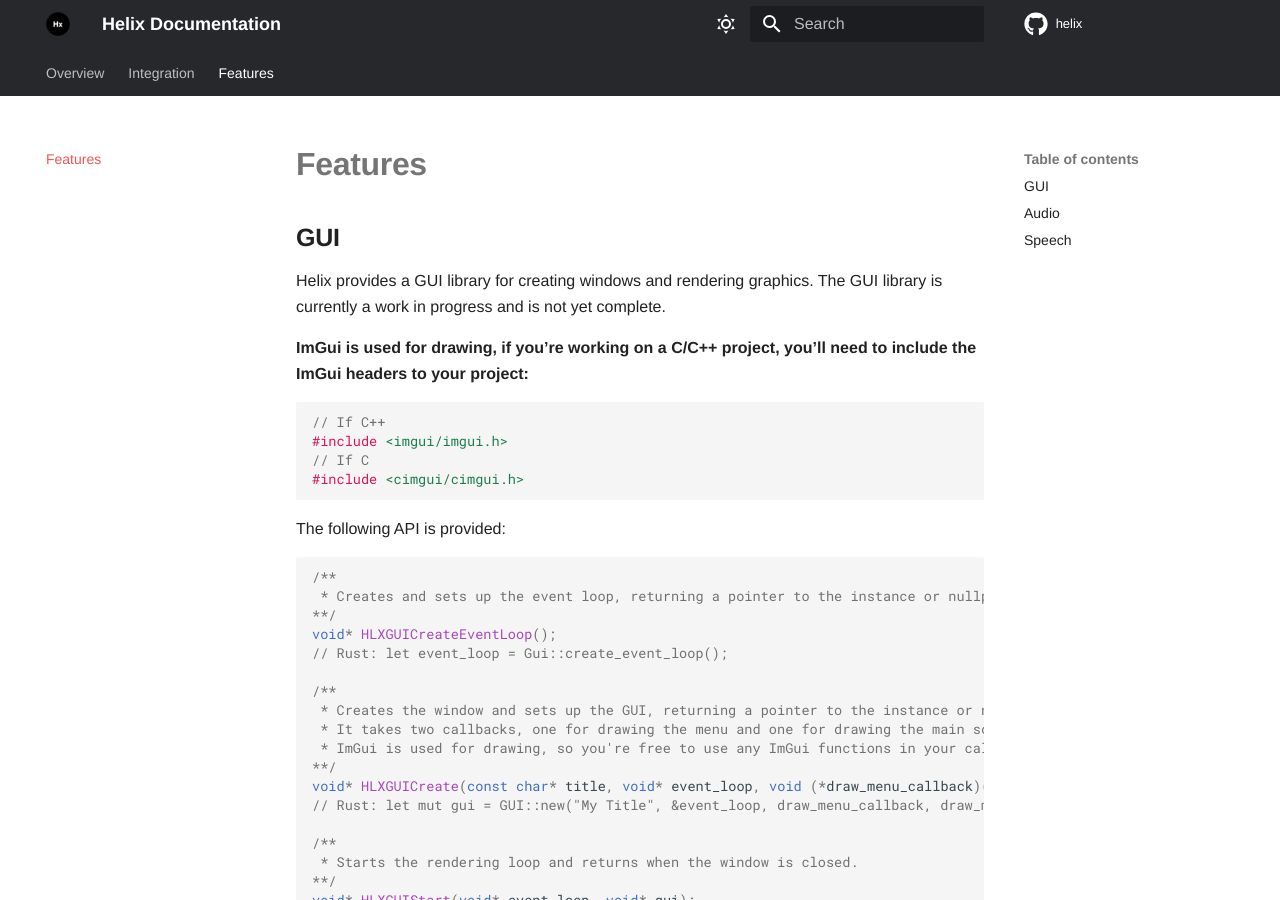
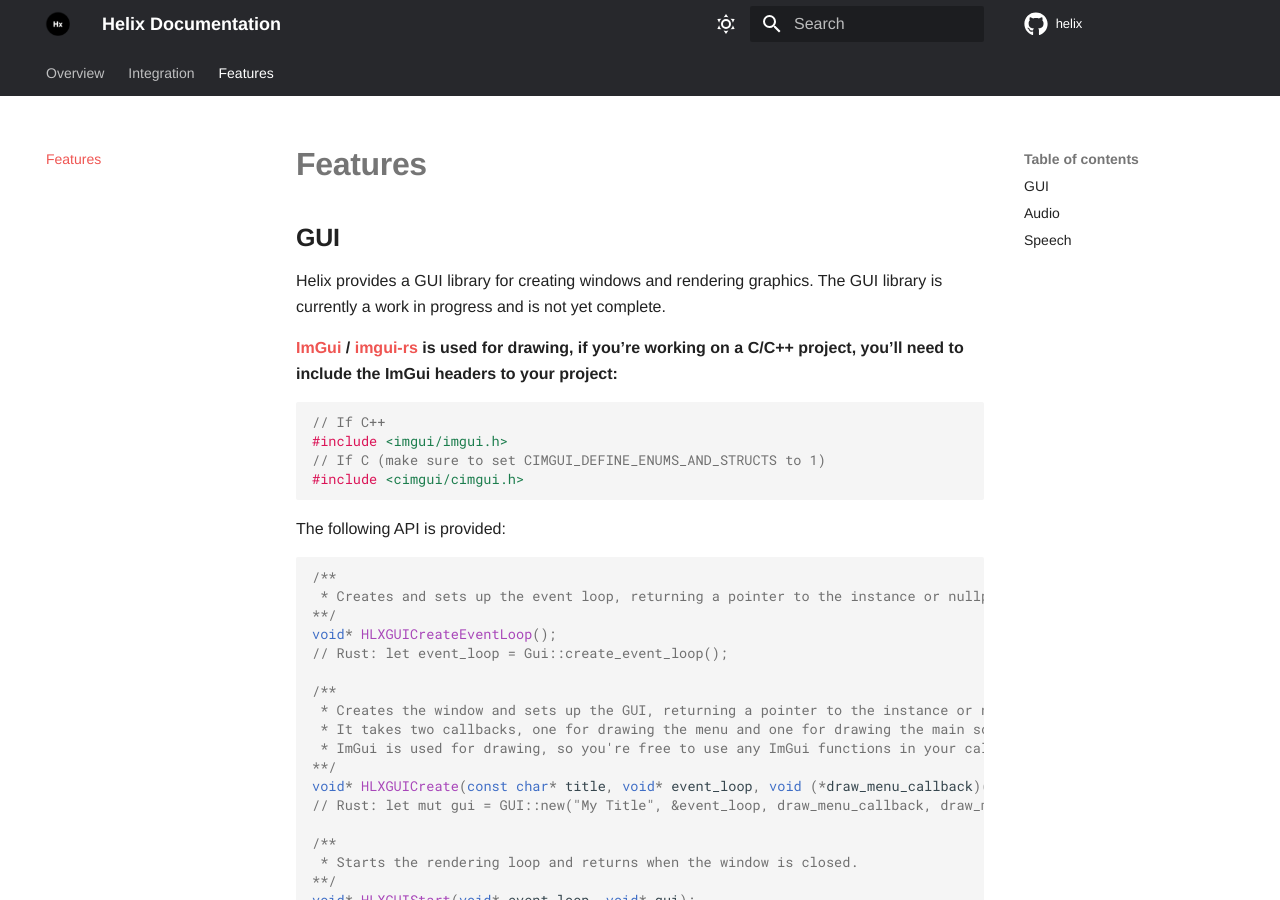
Before and after one commit to retrofoundry/helix, an MkDocs documentation site: the page built from docs/features.md, in a window 1280 px wide and 900 px high. Built offline with MkDocs 1.6.1 and Material for MkDocs 9.7.7, drawn with Linux system fonts in a browser that asks for light colours; comment, search, counter and statistics services are not loaded; the version menu is left out.

Commit message:
Small doc update

````diff
--- a/docs/features.md
+++ b/docs/features.md
@@ -3,12 +3,12 @@
 ## GUI
 Helix provides a GUI library for creating windows and rendering graphics. The GUI library is currently a work in progress and is not yet complete.
 
-**ImGui is used for drawing, if you're working on a C/C++ project, you'll need to include the ImGui headers to your project:**
+__[ImGui](https://github.com/ocornut/imgui) / [imgui-rs](https://github.com/imgui-rs/imgui-rs) is used for drawing, if you're working on a C/C++ project, you'll need to include the ImGui headers to your project:__
 
 ```cpp
 // If C++
 #include <imgui/imgui.h>
-// If C
+// If C (make sure to set CIMGUI_DEFINE_ENUMS_AND_STRUCTS to 1)
 #include <cimgui/cimgui.h>
 ```
 
````
Also changed, not shown: Cargo.toml (line endings or trailing spaces).
